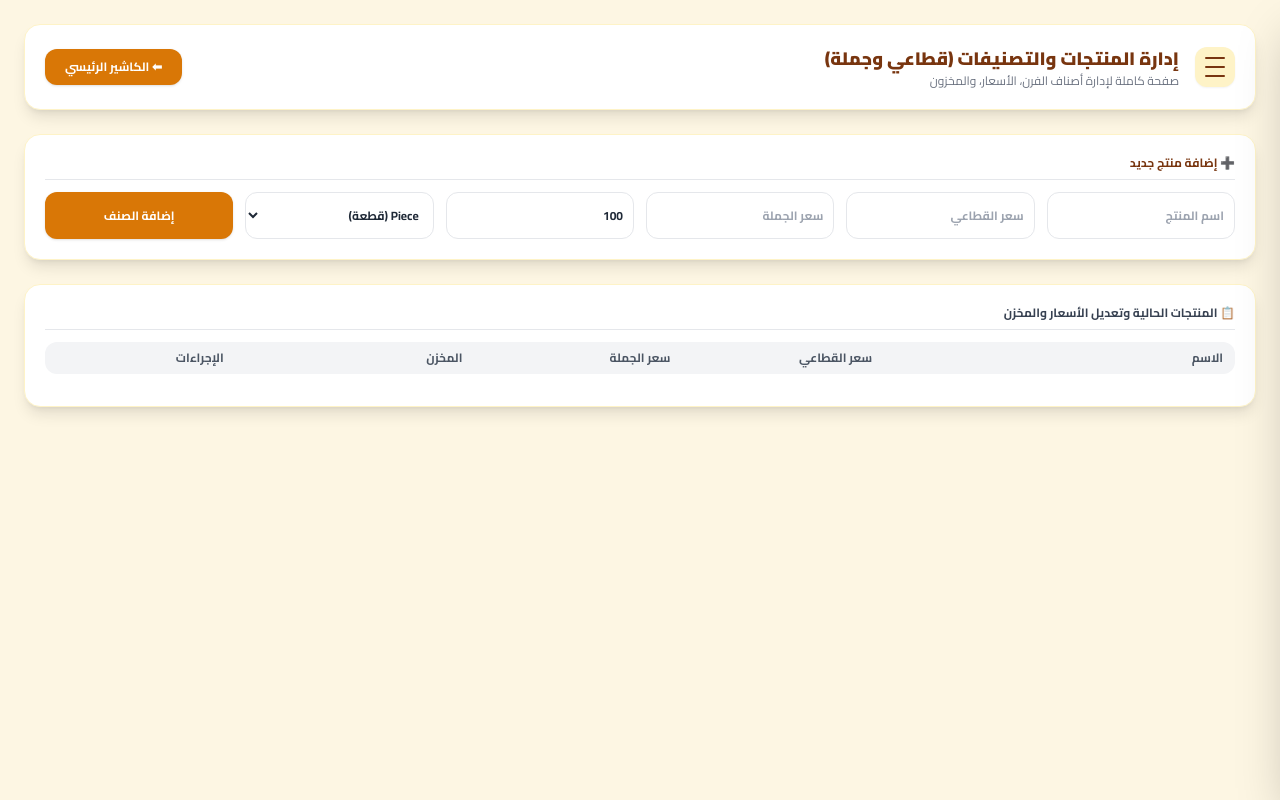
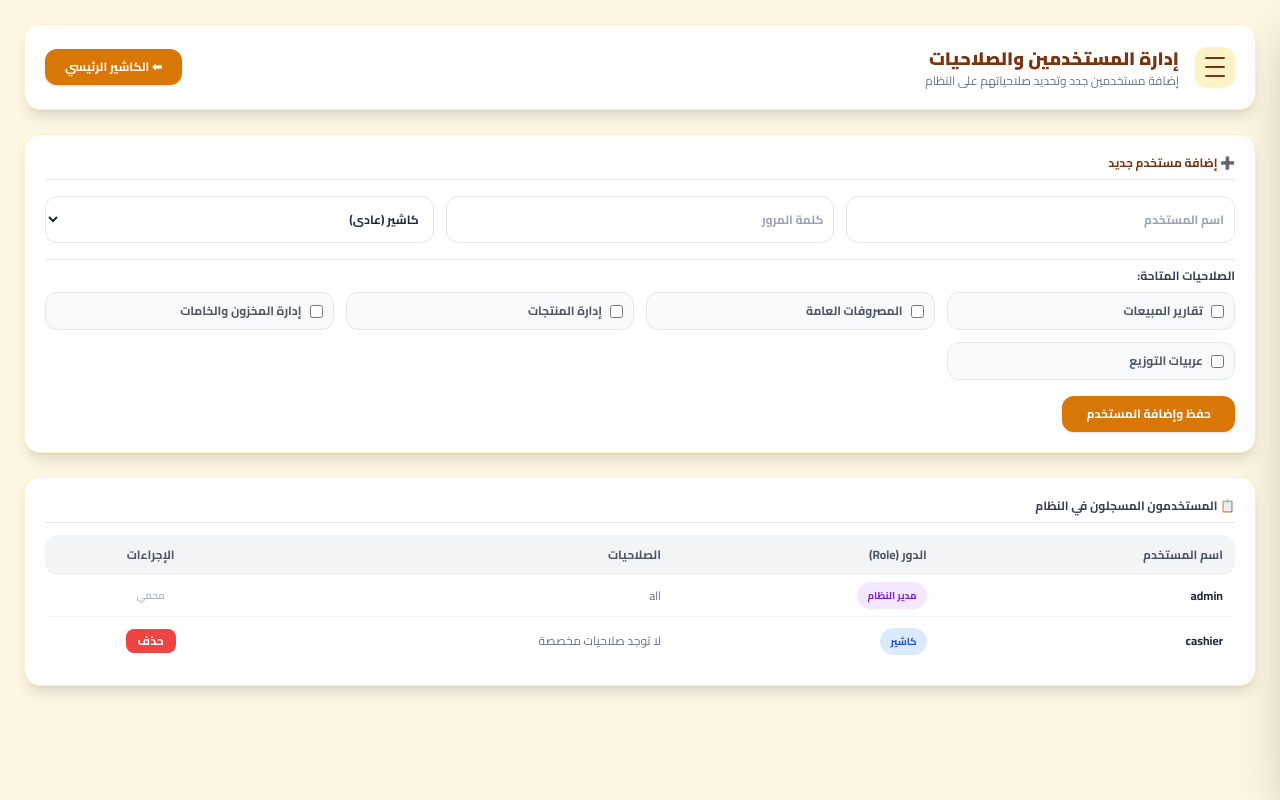
Before and after one commit to kyrillosashraf/bakery-system, a Flask app: page /users_manage in a window 1280 px wide. Run offline with Flask 3, Linux system fonts and the light colour scheme; the visitor is signed in with stand-in values (Sample User, id 1); data comes from the database, SQL or seed files in the repository; some libraries are stand-ins or nearby versions.

Commit message:
Update user management page layout and content

```diff
--- a/templates/users_manage.html
+++ b/templates/users_manage.html
@@ -1,25 +1,20 @@
 {% extends "base.html" %}
 
-{% block title %}إدارة المنتجات (قطاعي وجملة){% endblock %}
+{% block title %}إدارة المستخدمين والصلاحيات{% endblock %}
 
 {% block content %}
-    <div id="toast-message" class="fixed top-5 left-1/2 transform -translate-x-1/2 z-50 hidden transition-all duration-300 px-6 py-3 rounded-2xl shadow-xl font-bold text-sm text-white"></div>
-
-    <!-- المحتوى الرئيسي بعرض الشاشة الكامل وبداية متناسقة من اليمين -->
     <main class="w-full px-6 py-6 space-y-6 flex-1 overflow-y-auto">
-
-        <!-- الهيدر العلوي مع زر الـ 3 شرط بالشكل السليم -->
+        <!-- الهيدر العلوي -->
         <div class="flex justify-between items-center bg-white p-5 rounded-2xl border border-amber-100 shadow-lg">
             <div class="flex items-center gap-4">
-                <!-- زر الـ 3 شرط الموحد -->
                 <button onclick="toggleSidebar()" class="bg-amber-100 hover:bg-amber-200 text-amber-900 p-2.5 rounded-xl transition shadow-sm flex flex-col justify-between w-10 h-10 items-center justify-center shrink-0 cursor-pointer">
                     <span class="w-5 h-0.5 bg-amber-900 rounded-full block"></span>
                     <span class="w-5 h-0.5 bg-amber-900 rounded-full block"></span>
                     <span class="w-5 h-0.5 bg-amber-900 rounded-full block"></span>
                 </button>
                 <div>
-                    <h1 class="text-lg font-black text-amber-900">إدارة المنتجات والتصنيفات (قطاعي وجملة)</h1>
-                    <p class="text-xs text-gray-500">صفحة كاملة لإدارة أصناف الفرن، الأسعار، والمخزون</p>
+                    <h1 class="text-lg font-black text-amber-900">إدارة المستخدمين والصلاحيات</h1>
+                    <p class="text-xs text-gray-500">إضافة مستخدمين جدد وتحديد صلاحياتهم على النظام</p>
                 </div>
             </div>
             <a href="/" class="bg-amber-600 hover:bg-amber-700 text-white font-bold px-5 py-2.5 rounded-xl text-xs transition shadow cursor-pointer">
@@ -27,130 +22,95 @@
             </a>
         </div>
 
-        <!-- إضافة منتج جديد -->
-        <div class="bg-white p-5 rounded-2xl border border-amber-100 shadow-lg space-y-3">
-            <h3 class="font-bold text-amber-900 text-xs border-b pb-2">➕ إضافة منتج جديد</h3>
-            <div class="grid grid-cols-1 sm:grid-cols-2 md:grid-cols-6 gap-3">
-                <input type="text" id="new-name" placeholder="اسم المنتج" class="border bg-white p-2.5 rounded-xl text-xs font-bold outline-none focus:border-amber-500">
-                <input type="number" id="new-price" placeholder="سعر القطاعي" class="border bg-white p-2.5 rounded-xl text-xs font-bold outline-none focus:border-amber-500">
-                <input type="number" id="new-wholesale" placeholder="سعر الجملة" class="border bg-white p-2.5 rounded-xl text-xs font-bold outline-none focus:border-amber-500">
-                <input type="number" id="new-stock" placeholder="المخزن" value="100" class="border bg-white p-2.5 rounded-xl text-xs font-bold outline-none focus:border-amber-500">
-                <select id="new-unit" class="border bg-white p-2.5 rounded-xl text-xs font-bold outline-none focus:border-amber-500">
-                    <option value="piece">Piece (قطعة)</option>
-                    <option value="kg">KG (كيلو)</option>
+        <!-- نموذج إضافة مستخدم جديد -->
+        <div class="bg-white p-5 rounded-2xl border border-amber-100 shadow-lg space-y-4">
+            <h3 class="font-bold text-amber-900 text-xs border-b pb-2">➕ إضافة مستخدم جديد</h3>
+            <form method="POST" class="space-y-4">
+                <div class="grid grid-cols-1 sm:grid-cols-3 gap-3">
+                    <input type="text" name="username" placeholder="اسم المستخدم" required class="border bg-white p-2.5 rounded-xl text-xs font-bold outline-none focus:border-amber-500">
+                    <input type="password" name="password" placeholder="كلمة المرور" required class="border bg-white p-2.5 rounded-xl text-xs font-bold outline-none focus:border-amber-500">
+                    <select name="role" id="role-select" onchange="togglePermissions()" class="border bg-white p-2.5 rounded-xl text-xs font-bold outline-none focus:border-amber-500">
+                        <option value="cashier">كاشير (عادي)</option>
+                        <option value="admin">مدير (Admin - كل الصلاحيات)</option>
                     </select>
-                <button onclick="addNewProduct()" class="bg-amber-600 hover:bg-amber-700 text-white p-2.5 rounded-xl text-xs font-bold shadow cursor-pointer">إضافة الصنف</button>
+                </div>
+
+                <!-- تحديد الصلاحيات -->
+                <div id="permissions-container" class="space-y-2 pt-2 border-t">
+                    <label class="block text-xs font-bold text-gray-700">الصلاحيات المتاحة:</label>
+                    <div class="grid grid-cols-2 sm:grid-cols-4 gap-3 text-xs font-bold text-gray-600">
+                        <label class="flex items-center gap-2 cursor-pointer bg-gray-50 p-2.5 rounded-xl border">
+                            <input type="checkbox" name="permissions" value="reports" class="accent-amber-600"> تقارير المبيعات
+                        </label>
+                        <label class="flex items-center gap-2 cursor-pointer bg-gray-50 p-2.5 rounded-xl border">
+                            <input type="checkbox" name="permissions" value="expenses" class="accent-amber-600"> المصروفات العامة
+                        </label>
+                        <label class="flex items-center gap-2 cursor-pointer bg-gray-50 p-2.5 rounded-xl border">
+                            <input type="checkbox" name="permissions" value="products" class="accent-amber-600"> إدارة المنتجات
+                        </label>
+                        <label class="flex items-center gap-2 cursor-pointer bg-gray-50 p-2.5 rounded-xl border">
+                            <input type="checkbox" name="permissions" value="raw_inventory" class="accent-amber-600"> إدارة المخزون والخامات
+                        </label>
+                        <label class="flex items-center gap-2 cursor-pointer bg-gray-50 p-2.5 rounded-xl border">
+                            <input type="checkbox" name="permissions" value="driver" class="accent-amber-600"> عربيات التوزيع
+                        </label>
                     </div>
                 </div>
 
-        <!-- قائمة المنتجات الحالية وتعديلها -->
-        <div class="bg-white p-5 rounded-2xl border border-amber-100 shadow-lg space-y-3">
-            <h3 class="font-bold text-gray-700 text-xs border-b pb-2">📋 المنتجات الحالية وتعديل الأسعار والمخزن</h3>
-
-            <!-- رؤوس الأعمدة -->
-            <div class="grid grid-cols-12 gap-2 px-3 py-2 bg-gray-100 rounded-xl text-xs font-bold text-gray-600">
-                <div class="col-span-3">الاسم</div>
-                <div class="col-span-2 text-center">سعر القطاعي</div>
-                <div class="col-span-2 text-center">سعر الجملة</div>
-                <div class="col-span-2 text-center">المخزن</div>
-                <div class="col-span-3 text-center">الإجراءات</div>
+                <button type="submit" class="bg-amber-600 hover:bg-amber-700 text-white px-6 py-2.5 rounded-xl text-xs font-bold shadow cursor-pointer">حفظ وإضافة المستخدم</button>
+            </form>
         </div>
 
-            <!-- قائمة المنتجات -->
-            <div class="max-h-[450px] overflow-y-auto space-y-2 pr-1">
-                {% for p in products %}
-                <div class="grid grid-cols-12 gap-2 items-center bg-gray-50 p-2.5 rounded-xl border border-gray-200">
-                    <input type="text" id="name-{{ loop.index0 }}" value="{{ p.name }}" class="col-span-3 border bg-white p-2 rounded-lg text-xs font-bold text-gray-800 outline-none">
-                    <input type="number" id="price-{{ loop.index0 }}" value="{{ p.price }}" class="col-span-2 border bg-white p-2 rounded-lg text-center text-amber-700 font-bold text-xs outline-none">
-                    <input type="number" id="wholesale-{{ loop.index0 }}" value="{{ p.wholesale_price }}" class="col-span-2 border bg-white p-2 rounded-lg text-center text-blue-700 font-bold text-xs outline-none">
-                    <input type="number" id="stock-{{ loop.index0 }}" value="{{ p.stock }}" class="col-span-2 border bg-white p-2 rounded-lg text-center text-gray-700 font-bold text-xs outline-none">
-
-                    <div class="col-span-3 flex items-center justify-center gap-2">
-                        <button onclick="updateProduct('{{ p.name }}', {{ loop.index0 }})" class="bg-blue-600 hover:bg-blue-700 text-white px-3 py-1.5 rounded-lg text-xs font-bold cursor-pointer shadow-sm">تعديل</button>
-                        <button onclick="deleteProduct('{{ p.name }}')" class="bg-red-500 hover:bg-red-600 text-white px-3 py-1.5 rounded-lg text-xs font-bold cursor-pointer shadow-sm">حذف</button>
+        <!-- قائمة المستخدمين الحاليين -->
+        <div class="bg-white p-5 rounded-2xl border border-amber-100 shadow-lg space-y-3">
+            <h3 class="font-bold text-gray-700 text-xs border-b pb-2">📋 المستخدمون المسجلون في النظام</h3>
+            <div class="overflow-x-auto">
+                <table class="w-full text-right text-xs">
+                    <thead>
+                        <tr class="bg-gray-100 text-gray-600">
+                            <th class="p-3 rounded-r-xl">اسم المستخدم</th>
+                            <th class="p-3">الدور (Role)</th>
+                            <th class="p-3">الصلاحيات</th>
+                            <th class="p-3 rounded-l-xl text-center">الإجراءات</th>
+                        </tr>
+                    </thead>
+                    <tbody class="divide-y divide-gray-100">
+                        {% for user in users %}
+                        <tr class="hover:bg-gray-50">
+                            <td class="p-3 font-bold text-gray-800">{{ user[1] }}</td>
+                            <td class="p-3">
+                                <span class="px-2.5 py-1 rounded-full text-[10px] font-bold {{ 'bg-purple-100 text-purple-700' if user[2] == 'admin' else 'bg-blue-100 text-blue-700' }}">
+                                    {{ 'مدير النظام' if user[2] == 'admin' else 'كاشير' }}
+                                </span>
+                            </td>
+                            <td class="p-3 text-gray-500">{{ user[3] if user[3] else 'لا توجد صلاحيات مخصصة' }}</td>
+                            <td class="p-3 text-center">
+                                {% if user[1] != 'admin' %}
+                                <form action="{{ url_for('user_delete', id=user[0]) }}" method="POST" class="inline" onsubmit="return confirm('هل أنت متأكد من حذف هذا المستخدم؟');">
+                                    <button type="submit" class="bg-red-500 hover:bg-red-600 text-white px-3 py-1 rounded-lg text-xs font-bold cursor-pointer">حذف</button>
+                                </form>
+                                {% else %}
+                                <span class="text-gray-400 text-[10px]">محمي</span>
+                                {% endif %}
+                            </td>
+                        </tr>
+                        {% endfor %}
+                    </tbody>
+                </table>
             </div>
         </div>
-                {% endfor %}
-            </div>
-        </div>
-
     </main>
 {% endblock %}
 
 {% block extra_js %}
     <script>
-        function showToast(message, type = 'error') {
-            let toast = document.getElementById('toast-message');
-            toast.innerText = message;
-            toast.className = `fixed top-5 left-1/2 transform -translate-x-1/2 z-50 transition-all duration-300 px-6 py-3 rounded-2xl shadow-xl font-bold text-sm text-white ${type === 'error' ? 'bg-red-600' : 'bg-emerald-600'}`;
-            toast.classList.remove('hidden');
-            setTimeout(() => toast.classList.add('hidden'), 3500);
-        }
-
-        function addNewProduct() {
-            let name = document.getElementById('new-name').value;
-            let price = document.getElementById('new-price').value;
-            let wholesale_price = document.getElementById('new-wholesale').value || 0;
-            let stock = document.getElementById('new-stock').value || 100;
-            let unit = document.getElementById('new-unit').value;
-
-            if(!name || !price) {
-                showToast('من فضلك أدخل اسم المنتج وسعر القطاعي!');
-                return;
-            }
-
-            fetch('/add_product', {
-                method: 'POST',
-                headers: { 'Content-Type': 'application/json' },
-                body: JSON.stringify({ name, price, wholesale_price, stock, unit, image_path: 'fino.png' })
-            }).then(res => res.json()).then(data => {
-                if(data.success) {
-                    showToast('تم إضافة المنتج بنجاح!', 'success');
-                    setTimeout(() => location.reload(), 1000);
+        function togglePermissions() {
+            let roleSelect = document.getElementById('role-select');
+            let permContainer = document.getElementById('permissions-container');
+            if(roleSelect.value === 'admin') {
+                permContainer.style.display = 'none';
             } else {
-                    showToast('خطأ: ' + data.error);
-                }
-            });
-        }
-
-        function updateProduct(oldName, index) {
-            let newName = document.getElementById(`name-${index}`).value;
-            let newPrice = document.getElementById(`price-${index}`).value;
-            let wholesaleInput = document.getElementById(`wholesale-${index}`).value;
-            let newStock = document.getElementById(`stock-${index}`).value;
-
-            fetch('/update_product', {
-                method: 'POST',
-                headers: { 'Content-Type': 'application/json' },
-                body: JSON.stringify({
-                    old_name: oldName,
-                    new_name: newName,
-                    price: newPrice,
-                    wholesale_price: wholesaleInput,
-                    stock: newStock
-                })
-            }).then(res => res.json()).then(data => {
-                if(data.success) {
-                    showToast('تم تحديث المنتج بنجاح!', 'success');
-                    setTimeout(() => location.reload(), 1000);
-                } else {
-                    showToast('خطأ: ' + data.error);
-                }
-            });
-        }
-
-        function deleteProduct(name) {
-            if(confirm(`هل أنت متأكد من حذف ${name}؟`)) {
-                fetch('/delete_product', {
-                    method: 'POST',
-                    headers: { 'Content-Type': 'application/json' },
-                    body: JSON.stringify({ name })
-                }).then(res => res.json()).then(data => {
-                    if(data.success) {
-                        showToast('تم حذف المنتج بنجاح', 'success');
-                        setTimeout(() => location.reload(), 1000);
-                    }
-                });
+                permContainer.style.display = 'block';
             }
         }
     </script>
```
Lines whose indentation alone changed are shown as unchanged.
